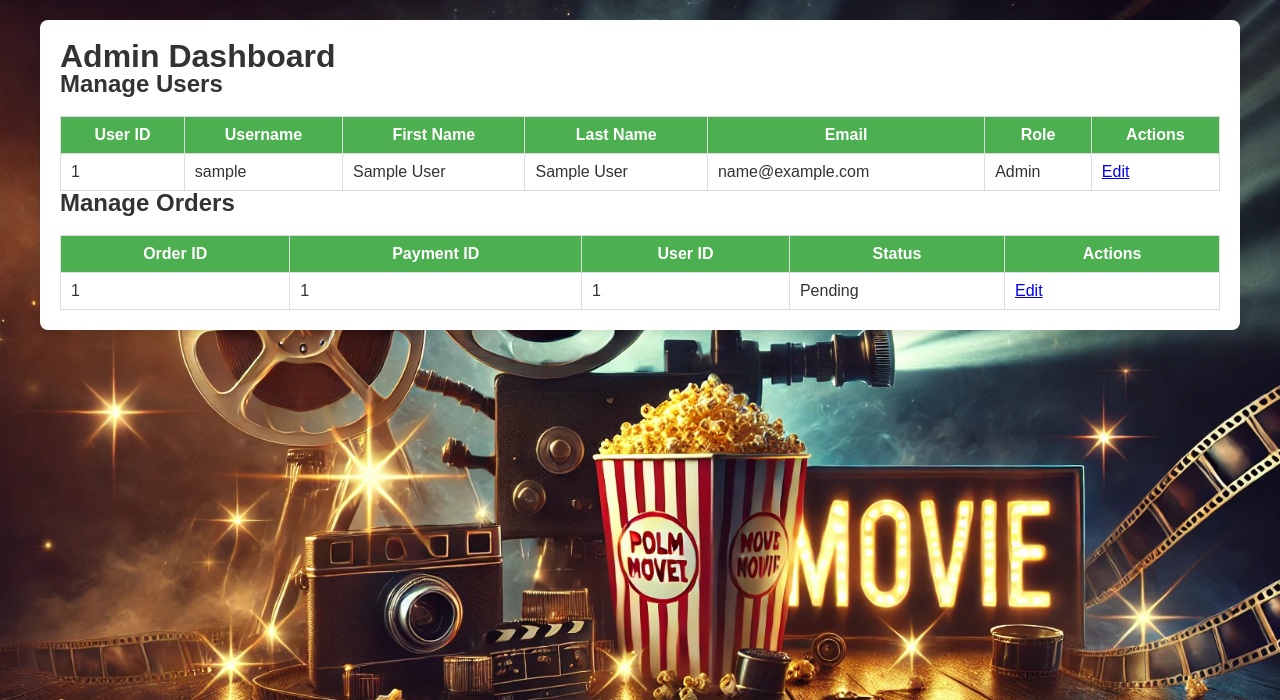
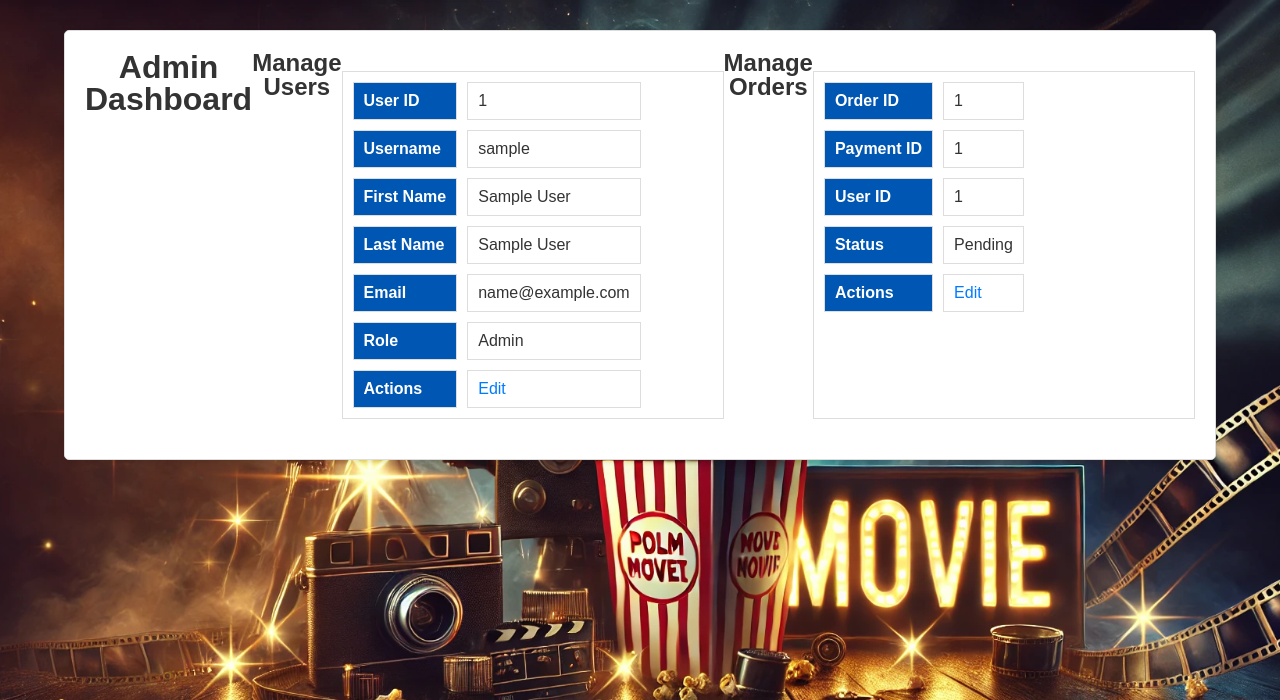
Before and after one commit to ammaster10s/Rent_a_Movie, a PHP site: page /admin_dashboard.php in a window 1280 px wide. Shown: the top 700 px of the page. Run offline with PHP 8.4, Linux system fonts and the light colour scheme; the visitor is signed in with stand-in values (Sample User, id 1); tables that the repository leaves empty hold one stand-in row (values such as "Sample post").

Commit message:
Feat: admin orles

```diff
--- a/admin_dashboard.php
+++ b/admin_dashboard.php
@@ -22,6 +22,59 @@ $orderResult = $conn->query($orderQuery);
 <head>
     <title>Admin Dashboard</title>
     <link rel="stylesheet" href="style.css">
+    <style>
+        body {
+            font-family: Arial, sans-serif;
+            margin: 0;
+            padding: 0;
+            background-color: #f8f9fa;
+        }
+        .admin-dashboard-container {
+            width: 90%;
+            margin: 30px auto;
+            background: #fff;
+            border: 1px solid #ddd;
+            border-radius: 5px;
+            box-shadow: 0 2px 5px rgba(0, 0, 0, 0.1);
+            display : flex ;
+            flex-direction: row;
+            padding: 20px;
+        }
+        h1, h2 {
+            text-align: center;
+            color: #333;
+        }
+        table {
+            width: 100%;
+            border-collapse: collapse;
+            margin: 20px 0;
+        }
+        table, th, td {
+            border: 1px solid #ddd;
+        }
+        th, td {
+            padding: 12px;
+            text-align: center;
+        }
+        th {
+            background-color: #007bff;
+            color: #fff;
+            font-weight: bold;
+        }
+        tr:nth-child(even) {
+            background-color: #f9f9f9;
+        }
+        tr:hover {
+            background-color: #f1f1f1;
+        }
+        a {
+            color: #007bff;
+            text-decoration: none;
+        }
+        a:hover {
+            text-decoration: underline;
+        }
+    </style>
 </head>
 <body>
     <div class="admin-dashboard-container">
@@ -30,6 +83,7 @@ $orderResult = $conn->query($orderQuery);
         <!-- Manage Users Section -->
         <h2>Manage Users</h2>
         <table>
+            <thead>
                 <tr>
                     <th>User ID</th>
                     <th>Username</th>
@@ -39,6 +93,9 @@ $orderResult = $conn->query($orderQuery);
                     <th>Role</th>
                     <th>Actions</th>
                 </tr>
+            </thead>
+            <tbody>
+                <?php if ($userResult && $userResult->num_rows > 0): ?>
                     <?php while ($row = $userResult->fetch_assoc()): ?>
                         <tr>
                             <td><?php echo htmlspecialchars($row['User_ID']); ?></td>
@@ -48,16 +105,22 @@ $orderResult = $conn->query($orderQuery);
                             <td><?php echo htmlspecialchars($row['Email_Address']); ?></td>
                             <td><?php echo htmlspecialchars($row['Role']); ?></td>
                             <td>
-                        <!-- Link to Edit User -->
                                 <a href="edit_user.php?user_id=<?php echo $row['User_ID']; ?>">Edit</a>
                             </td>
                         </tr>
                     <?php endwhile; ?>
+                <?php else: ?>
+                    <tr>
+                        <td colspan="7">No users found.</td>
+                    </tr>
+                <?php endif; ?>
+            </tbody>
         </table>
 
         <!-- Manage Orders Section -->
         <h2>Manage Orders</h2>
         <table>
+            <thead>
                 <tr>
                     <th>Order ID</th>
                     <th>Payment ID</th>
@@ -65,6 +128,9 @@ $orderResult = $conn->query($orderQuery);
                     <th>Status</th>
                     <th>Actions</th>
                 </tr>
+            </thead>
+            <tbody>
+                <?php if ($orderResult && $orderResult->num_rows > 0): ?>
                     <?php while ($row = $orderResult->fetch_assoc()): ?>
                         <tr>
                             <td><?php echo htmlspecialchars($row['Order_ID']); ?></td>
@@ -72,11 +138,16 @@ $orderResult = $conn->query($orderQuery);
                             <td><?php echo htmlspecialchars($row['User_ID']); ?></td>
                             <td><?php echo htmlspecialchars($row['Status']); ?></td>
                             <td>
-                        <!-- Link to Edit Order -->
                                 <a href="edit_order.php?order_id=<?php echo $row['Order_ID']; ?>">Edit</a>
                             </td>
                         </tr>
                     <?php endwhile; ?>
+                <?php else: ?>
+                    <tr>
+                        <td colspan="5">No orders found.</td>
+                    </tr>
+                <?php endif; ?>
+            </tbody>
         </table>
     </div>
 </body>
--- a/style.css
+++ b/style.css
@@ -1316,6 +1316,7 @@ body {
 }
 
 table {
+  display: flex;
   width: 100%;
   border-collapse: collapse;
   margin-top: 20px;
@@ -1323,18 +1324,25 @@ table {
 
 table th,
 table td {
+  display: flex;
+  margin-left: 10px;
+  margin-top: 10px;
+  margin-bottom: 10px;
   padding: 10px;
   border: 1px solid #ddd;
 }
 
 table th {
-  background-color: #4CAF50;
+  display: flex;
+  margin-left: 10px;
+  margin-top: 10px;
+  background-color: #0056b3;
   color: white;
 }
 
 button {
   padding: 10px 15px;
-  background-color: #4CAF50;
+  background-color: #0056b3;
   color: white;
   border: none;
   border-radius: 5px;
@@ -1344,5 +1352,5 @@ button {
 }
 
 button:hover {
-  background-color: #45a049;
+  background-color: #0056b3;
 }
```
Lines whose indentation alone changed are shown as unchanged.
